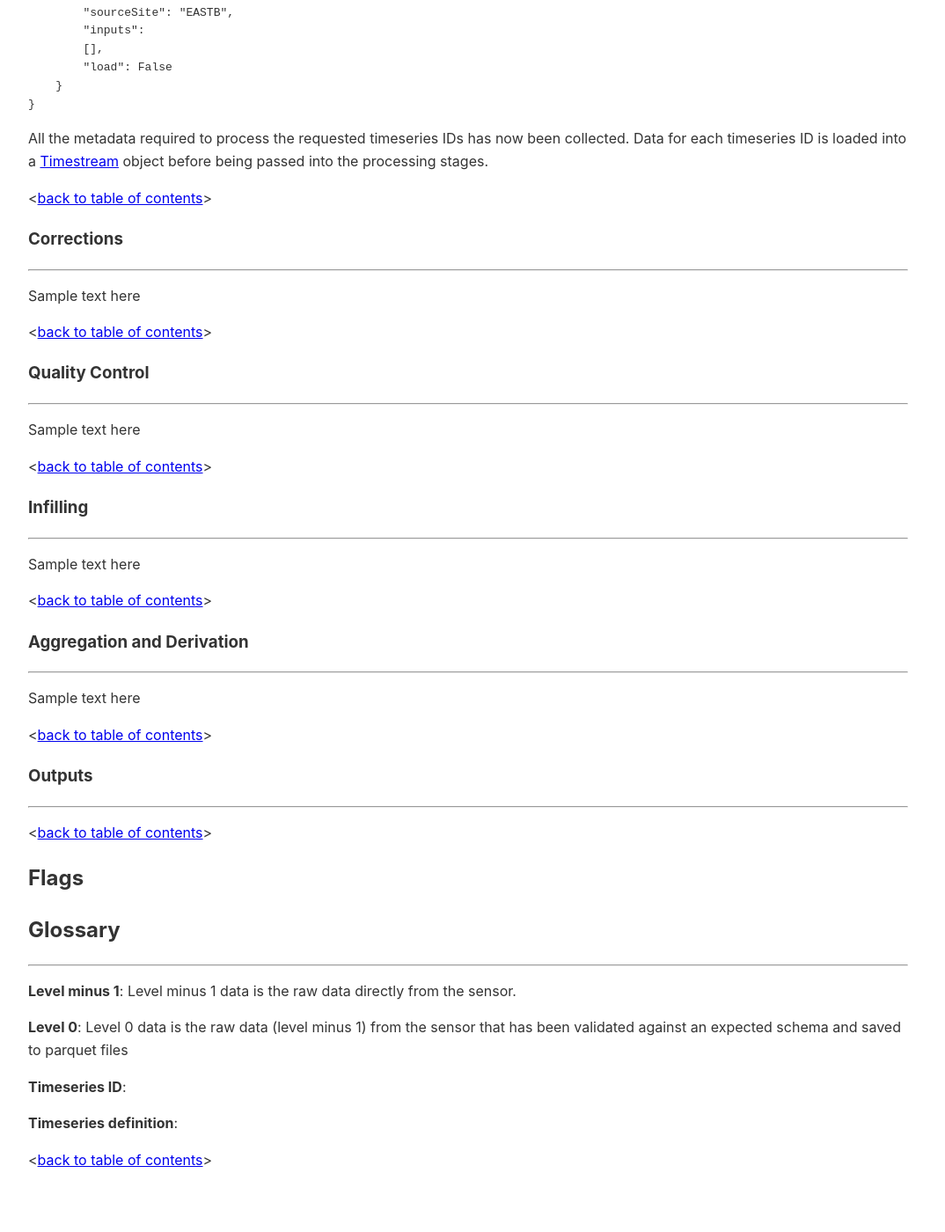
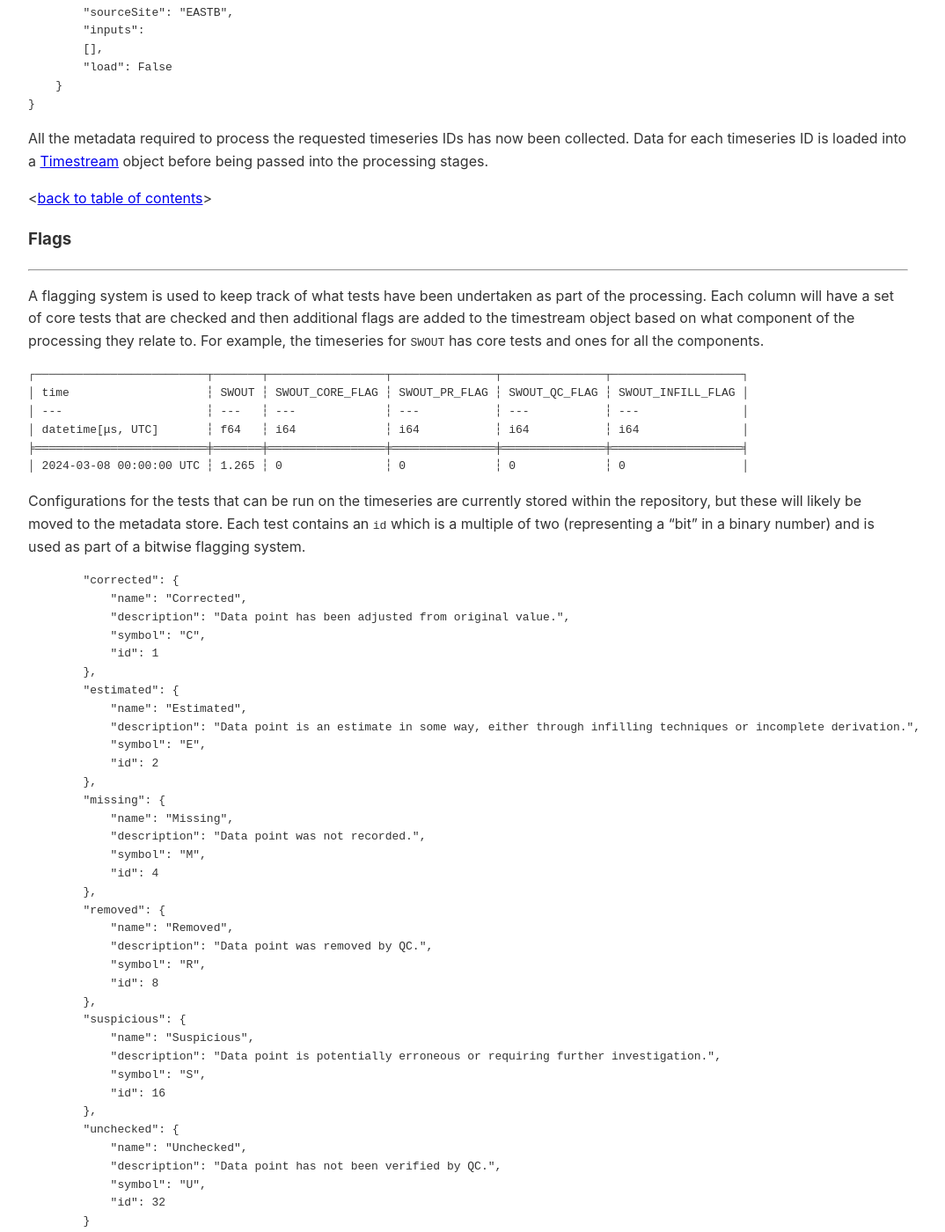
Before and after one commit to NERC-CEH/fdri_words, a Jekyll site: the page built from timeseries/tools/timeseries_processor/main.md, in a window 1280 px wide and 1400 px high, scrolled down 4762 px. Shown: the whole window at 88% size, without its empty margins (108-1182 px from the left). Built offline with Jekyll 4.4.1, drawn with Linux system fonts in a browser that asks for light colours; our own code applies the rules of GitHub Pages for plain Markdown files; before the commit the page ends 6109 px from its top, so only the background shows below that; some of the changed text lies outside the part shown.

Commit message:
update glossary

````diff
--- a/timeseries/tools/timeseries_processor/main.md
+++ b/timeseries/tools/timeseries_processor/main.md
@@ -10,17 +10,17 @@
 2. [Components](#components)
     1. [Inputs](#inputs)
     2. [Building timeseries IDs to process](#building-timeseries-ids-to-process)
-    3. [Corrections](#corrections)
-    4. [Quality control](#quality-control)
-    5. [Infilling](#infilling)
-    6. [Aggregation and Derivation](#aggregation-and-derivation)
-    7. [Outputs](#outputs)
-3. [Flags](#flags)
-4. [Glossary](#glossray)
+    3. [Flags](#flags)
+    4. [Corrections](#corrections)
+    5. [Quality control](#quality-control)
+    6. [Infilling](#infilling)
+    7. [Aggregation and Derivation](#aggregation-and-derivation)
+    8. [Outputs](#outputs)
+3. [Glossary](#glossray)
 
 
 ## Introduction
-The timeseries processor handles the processing of timeseries data within the FDRI project and is powered by configurations available through the [metadata store](https://dri-metadata-api.staging.eds.ceh.ac.uk/doc/reference). It takes level 0 data, which has been ingested through the [ingester application](https://github.com/NERC-CEH/dri-ingestion), processes the data based on the configurations, and exports the data into a database.
+The timeseries processor handles the processing and checking of timeseries data within the FDRI project and is powered by configurations available through the [metadata store](https://dri-metadata-api.staging.eds.ceh.ac.uk/doc/reference). It takes level 0 data, which has been ingested through the [ingester application](https://github.com/NERC-CEH/dri-ingestion), processes the data based on the configurations, and exports the data into a database.
 
 The tool is a python application which takes a set of arguments (see [Inputs](#inputs)). The processor runs automatically at X every day via a workflow orchestration tool called Argo Workflows which is hosted in the FDRI kubernetes cluster. This is managed in the [kubernetes infrastructure repository](https://github.com/NERC-CEH/dri-infrastructure-k8s-staging). The application can also be run as a one-off job as and when required.
 
@@ -199,6 +199,75 @@
 
 <[back to table of contents](#table-of-contents)>
 
+### Flags ###
+
+---
+
+A flagging system is used to keep track of what tests have been undertaken as part of the processing. Each column will have a set of core tests that are checked and then additional flags are added to the timestream object based on what component of the processing they relate to. For example, the timeseries for `SWOUT` has core tests and ones for all the components.
+
+```
+┌─────────────────────────┬───────┬─────────────────┬───────────────┬───────────────┬───────────────────┐
+│ time                    ┆ SWOUT ┆ SWOUT_CORE_FLAG ┆ SWOUT_PR_FLAG ┆ SWOUT_QC_FLAG ┆ SWOUT_INFILL_FLAG │
+│ ---                     ┆ ---   ┆ ---             ┆ ---           ┆ ---           ┆ ---               │
+│ datetime[μs, UTC]       ┆ f64   ┆ i64             ┆ i64           ┆ i64           ┆ i64               │
+╞═════════════════════════╪═══════╪═════════════════╪═══════════════╪═══════════════╪═══════════════════╡
+│ 2024-03-08 00:00:00 UTC ┆ 1.265 ┆ 0               ┆ 0             ┆ 0             ┆ 0                 │
+```
+
+Configurations for the tests that can be run on the timeseries are currently stored within the repository, but these will likely be moved to the metadata store. Each test contains an `id` which is a multiple of two (representing a "bit" in a binary number) and is used as part of a bitwise flagging system.
+
+```
+        "corrected": {
+            "name": "Corrected",
+            "description": "Data point has been adjusted from original value.",
+            "symbol": "C",
+            "id": 1
+        },
+        "estimated": {
+            "name": "Estimated",
+            "description": "Data point is an estimate in some way, either through infilling techniques or incomplete derivation.",
+            "symbol": "E",
+            "id": 2
+        },
+        "missing": {
+            "name": "Missing",
+            "description": "Data point was not recorded.",
+            "symbol": "M",
+            "id": 4
+        },
+        "removed": {
+            "name": "Removed",
+            "description": "Data point was removed by QC.",
+            "symbol": "R",
+            "id": 8
+        },
+        "suspicious": {
+            "name": "Suspicious",
+            "description": "Data point is potentially erroneous or requiring further investigation.",
+            "symbol": "S",
+            "id": 16
+        },
+        "unchecked": {
+            "name": "Unchecked",
+            "description": "Data point has not been verified by QC.",
+            "symbol": "U",
+            "id": 32
+        }
+```
+
+If the data point fails a test, then the `id` is added to the flag column. This results in a integer which is a unique identifier for which tests have failed.
+
+```
+┌─────────────────────────┬───────┬─────────────────┬───────────────┬───────────────┬───────────────────┐
+│ time                    ┆ SWOUT ┆ SWOUT_CORE_FLAG ┆ SWOUT_PR_FLAG ┆ SWOUT_QC_FLAG ┆ SWOUT_INFILL_FLAG │
+│ ---                     ┆ ---   ┆ ---             ┆ ---           ┆ ---           ┆ ---               │
+│ datetime[μs, UTC]       ┆ f64   ┆ i64             ┆ i64           ┆ i64           ┆ i64               │
+╞═════════════════════════╪═══════╪═════════════════╪═══════════════╪═══════════════╪═══════════════════╡
+│ 2024-03-08 00:00:00 UTC ┆ 1.265 ┆ 50               ┆ 7             ┆ 10             ┆ 0                 │
+```
+For example, SWOUT failed the `estimated`, `suspicious` and `unchecked` core tests, and didnt fail any infilling tests.
+
+
 ### Corrections
 
 ---
@@ -250,10 +314,10 @@
 
 **Level minus 1**: Level minus 1 data is the raw data directly from the sensor.
 
-**Level 0**: Level 0 data is the raw data (level minus 1) from the sensor that has been validated against an expected schema and saved to parquet files
+**Level 0**: Level 0 data is the raw data (level minus 1) from the sensor that has been validated against an expected schema and saved to parquet files.
 
-**Timeseries ID**:
+**Timeseries definition**: A timeseries defined by a network, column, processing level and period e.g. `http://fdri.ceh.ac.uk/ref/cosmos/time-series/precip_30min_raw`
 
-**Timeseries definition**:
+**Timeseries ID**: A timeseries definition for a particular site e.g. `cosmos-chobh-precip_30min_raw`. A timeseries definition will contain several timeseries IDs.
 
 <[back to table of contents](#table-of-contents)>
````
Also changed, not shown: other parts of timeseries/tools/timeseries_processor/main.md (+0 -5 lines).
